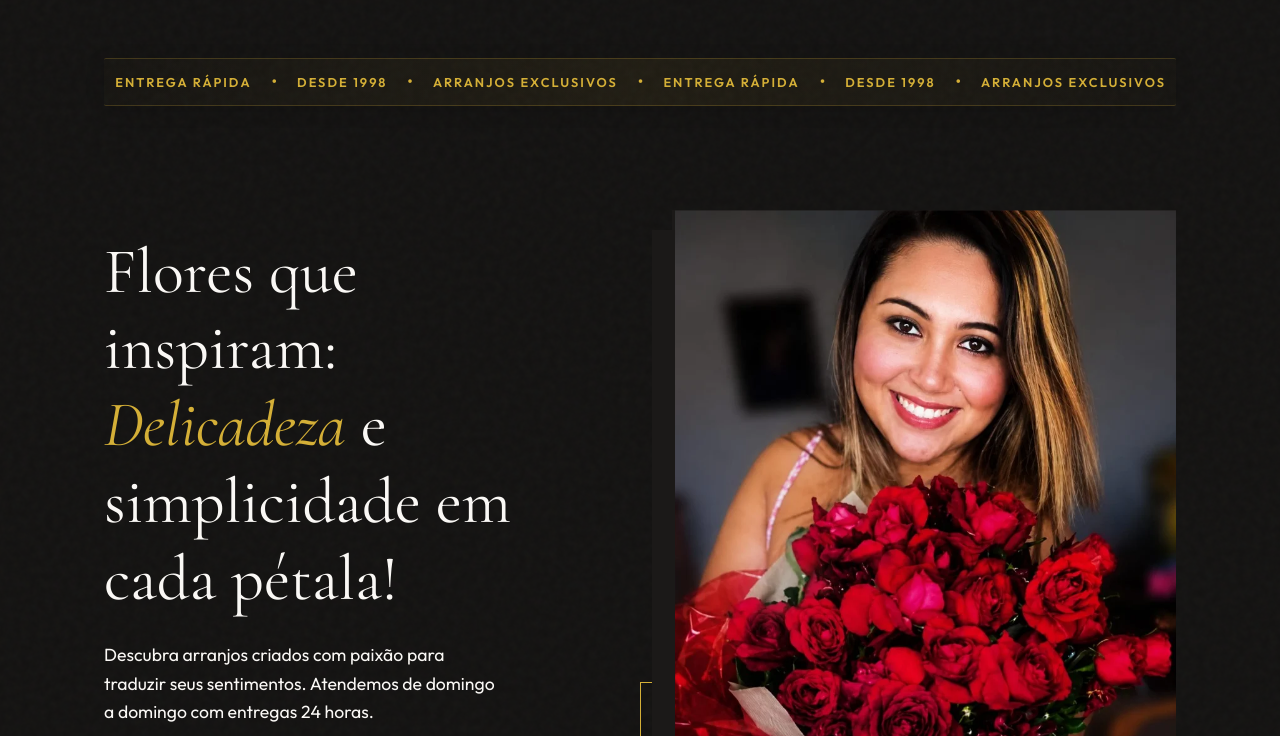
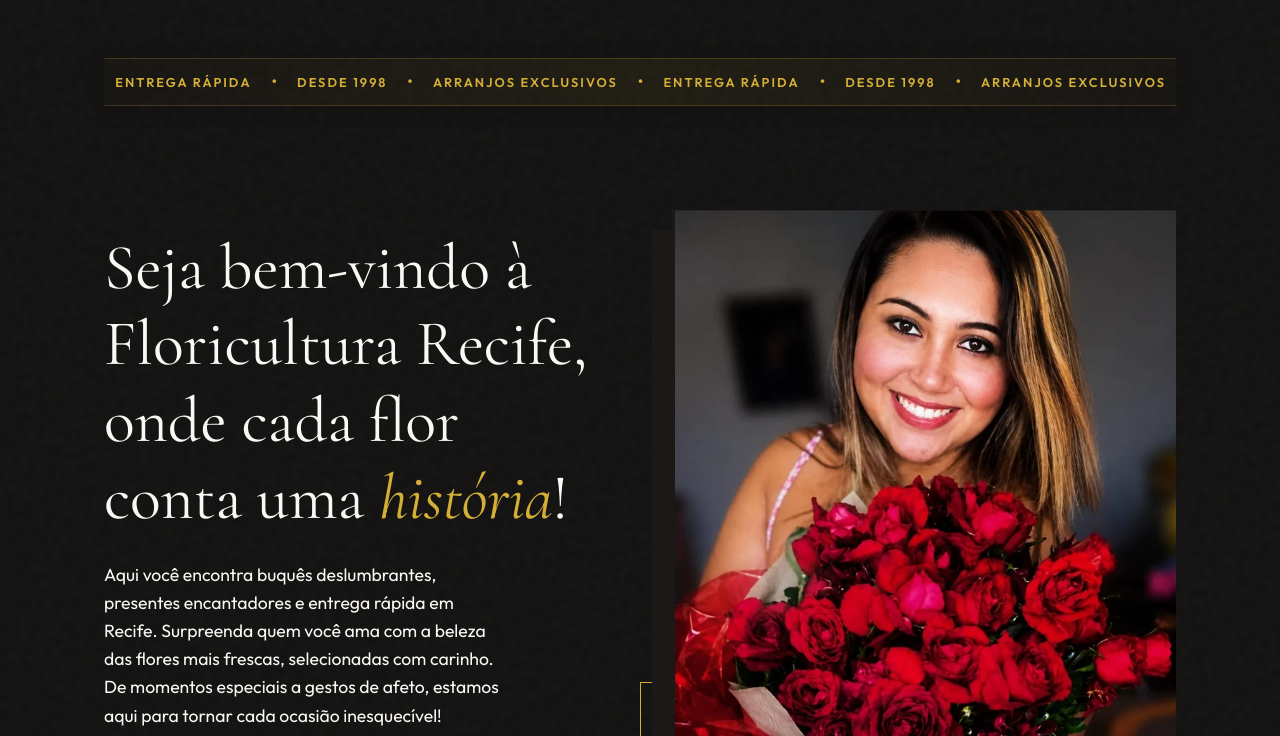
Before and after one commit to gabrielfeliix/floricultura-site, a website: page index.html in a window 1280 px wide. Shown: the part 216-952 px from the top of the page. Drawn offline with nearby package versions, Linux system fonts and the light colour scheme.

Commit message:
feat: atualizar textos da seção hero com nova mensagem institucional

```diff
--- a/index.html
+++ b/index.html
@@ -4,9 +4,9 @@
 <head>
     <meta charset="UTF-8">
     <meta name="viewport" content="width=device-width, initial-scale=1.0">
-    <title>Floricultura Recife | Flores que Inspiram</title>
+    <title>Floricultura Recife | Onde cada flor conta uma história</title>
     <meta name="description"
-        content="Flores que inspiram: Delicadeza e simplicidade em cada pétala. Atendemos de domingo a domingo com entregas 24 horas!">
+        content="Seja bem-vindo à Floricultura Recife, onde cada flor conta uma história! Encontre buquês deslumbrantes, presentes encantadores e entrega rápida em Recife.">
 
     <!-- Google Fonts -->
     <link rel="preconnect" href="https://fonts.googleapis.com">
@@ -103,9 +103,8 @@
                 </div>
             </div>
             <div class="hero-content animate-fade-up">
-                <h1 class="hero-title">Flores que inspiram:<br><em>Delicadeza</em> e simplicidade em cada pétala!</h1>
-                <p class="hero-text">Descubra arranjos criados com paixão para traduzir seus sentimentos. Atendemos de
-                    domingo a domingo com entregas 24 horas.</p>
+                <h1 class="hero-title">Seja bem-vindo à Floricultura Recife,<br>onde cada flor conta uma <em>história</em>!</h1>
+                <p class="hero-text">Aqui você encontra buquês deslumbrantes, presentes encantadores e entrega rápida em Recife. Surpreenda quem você ama com a beleza das flores mais frescas, selecionadas com carinho. De momentos especiais a gestos de afeto, estamos aqui para tornar cada ocasião inesquecível!</p>
                 <a href="#produtos" class="btn-primary">Compre Agora e Surpreenda</a>
             </div>
             <div class="hero-image-wrapper animate-fade-in in-view">
```
